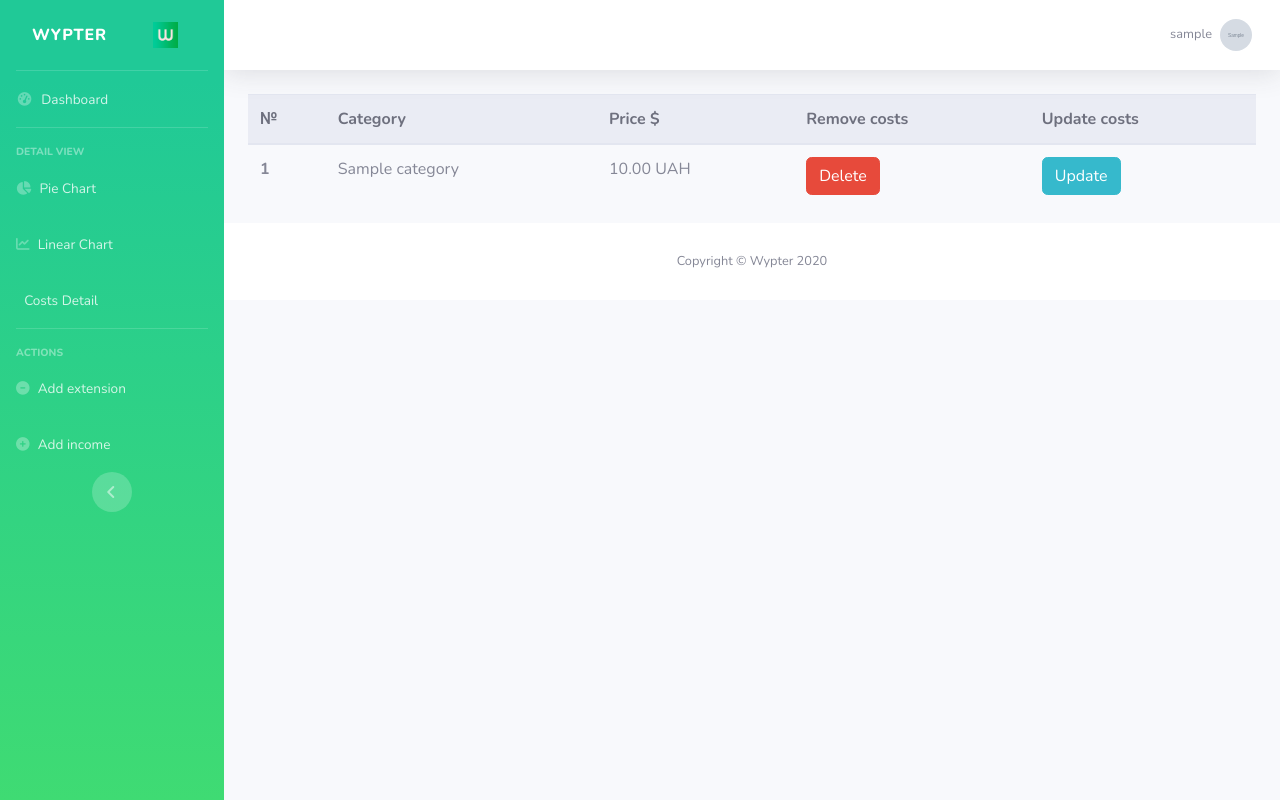
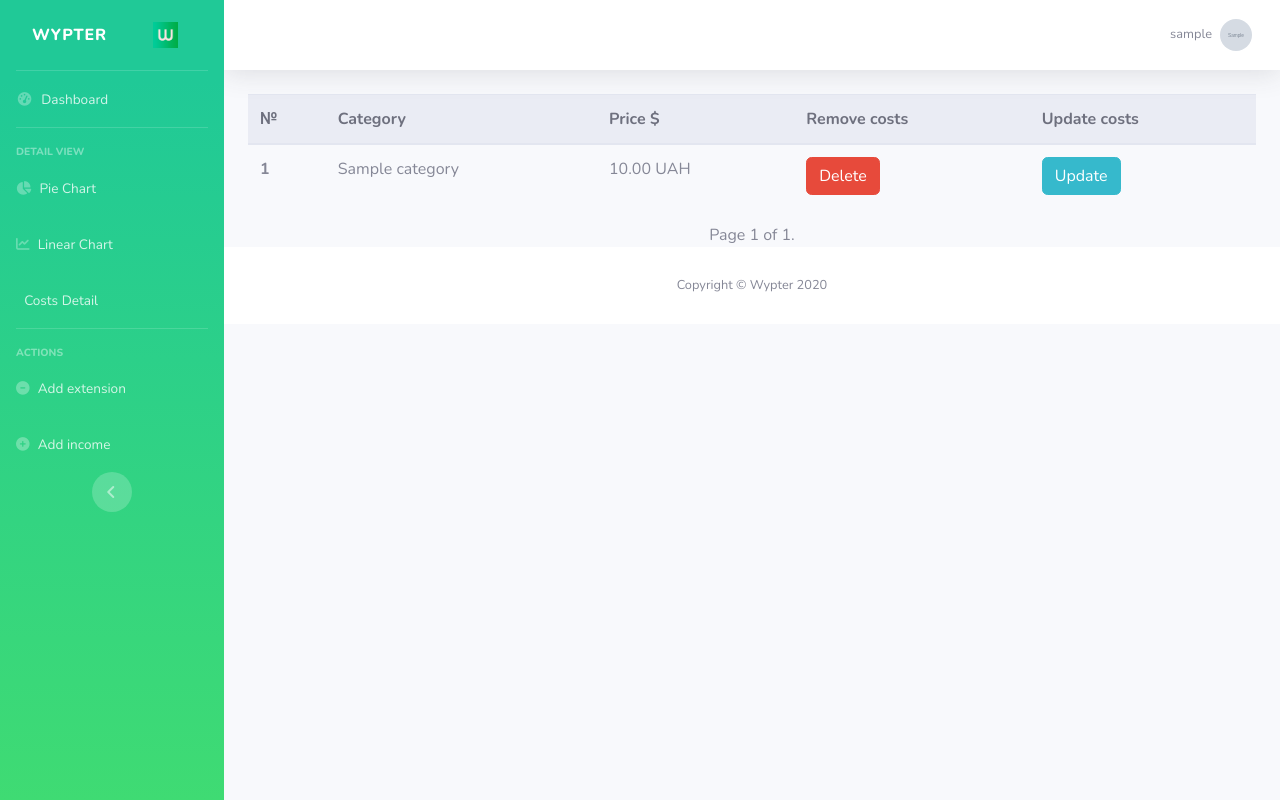
Before and after one commit to Wipersee/wypter, a Django app: page /account/detail_sum/ in a window 1280 px wide. Run offline with Django 3.2, Linux system fonts and the light colour scheme; a user stored in the database is signed in; tables that the repository leaves empty hold one stand-in row (values such as "Sample post"); grey boxes marked "Sample" are stand-in pictures; some libraries are stand-ins or nearby versions.

Commit message:
add pagination

```diff
--- a/core_logic/templates/core_logic/detail.html
+++ b/core_logic/templates/core_logic/detail.html
@@ -15,7 +15,7 @@
           </tr>
         </thead>
         <tbody>
-          {% for extend in extends %}
+          {% for extend in costs %}
           <tr>
             <th scope="row">{{forloop.counter}}</th>
             <td>{{extend.category}}</td>
@@ -28,6 +28,6 @@
         </tbody>
       </table>
   </div>
-
+{% include "core_logic/pagination.html" with page=costs %}
 </body>
 {% endblock %}
--- /dev/null
+++ b/core_logic/templates/core_logic/pagination.html
@@ -0,0 +1,13 @@
+<div class="pagination d-flex justify-content-center">
+    <span class="step-links">
+    {% if page.has_previous %}
+        <a href="?page={{ page.previous_page_number }}">Previous</a>
+    {% endif %}
+    <span class="current">
+        Page {{ page.number }} of {{ page.paginator.num_pages }}.
+    </span>
+    {% if page.has_next %}
+        <a href="?page={{ page.next_page_number }}">Next</a>
+    {% endif %}
+    </span>
+</div>
--- a/core_logic/views.py
+++ b/core_logic/views.py
@@ -1,12 +1,13 @@
-from django.shortcuts import render, redirect, HttpResponse
+from django.shortcuts import render, redirect
 from django.contrib.auth.decorators import login_required
 from .forms import AddExtendForm, AddIncomeForm
-from .models import Wallet, Extend, Income, Category
+from .models import Wallet, Extend, Income
 from account.models import Profile
 from decimal import Decimal
 from django.db.models import Sum
 from datetime import datetime, timedelta
 from django.urls import reverse
+from django.core.paginator import Paginator, EmptyPage, PageNotAnInteger
 
 
 @login_required
@@ -181,14 +182,24 @@ def graph_chart(request):
                                                      'extend_form': extend_form,
                                                      'income_form': income_form, })
 
-
+@login_required
 def detail_sum(request):
     wallet = Wallet.objects.get(user=Profile.objects.get(user=request.user))
     extends = Extend.objects.filter(wallet=wallet)
-    return render(request, 'core_logic/detail.html', {'extends': extends,
-                                                      'wallet': wallet})
+    paginator = Paginator(extends, 6)
+    page_obj = request.GET.get('page')
+    try:
+        costs = paginator.page(page_obj)
+    except PageNotAnInteger:
+        costs = paginator.page(1)
+    except EmptyPage:
+        costs = paginator.page(paginator.num_pages)
+    return render(request, 'core_logic/detail.html', {'costs': costs,
+                                                      'wallet': wallet,
+                                                      'page_obj': page_obj})
 
 
+@login_required
 def delete_extend(request, pk):
     if request.method == "POST":
         user_wallet = Wallet.objects.get(user=Profile.objects.get(user=request.user))
@@ -202,7 +213,7 @@ def delete_extend(request, pk):
         return render(request, 'core_logic/delete.html', {'extend':extend,
                                                           'wallet':Wallet.objects.get(user=Profile.objects.get(user=request.user))})
 
-
+@login_required
 def extend_update(request, pk):
     if request.method == 'POST':
         extend = Extend.objects.get(pk=pk)
```
